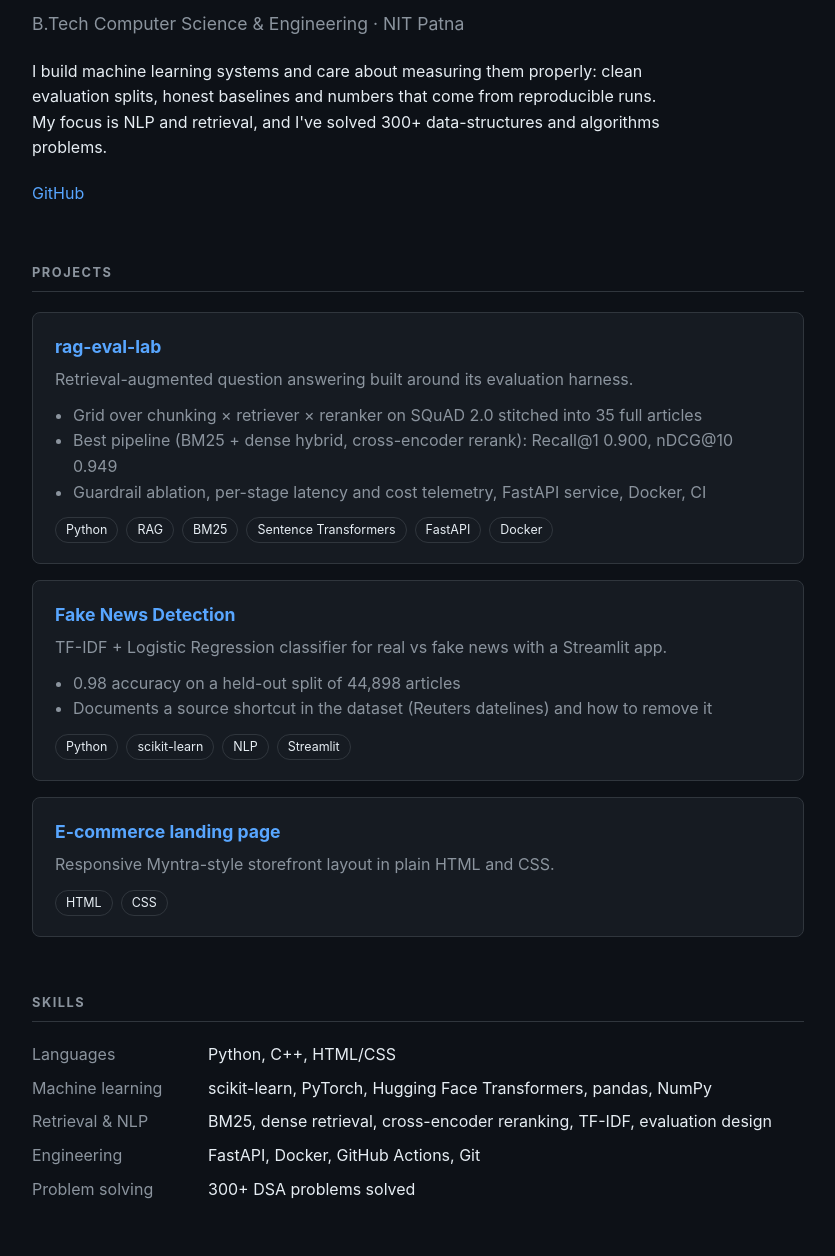
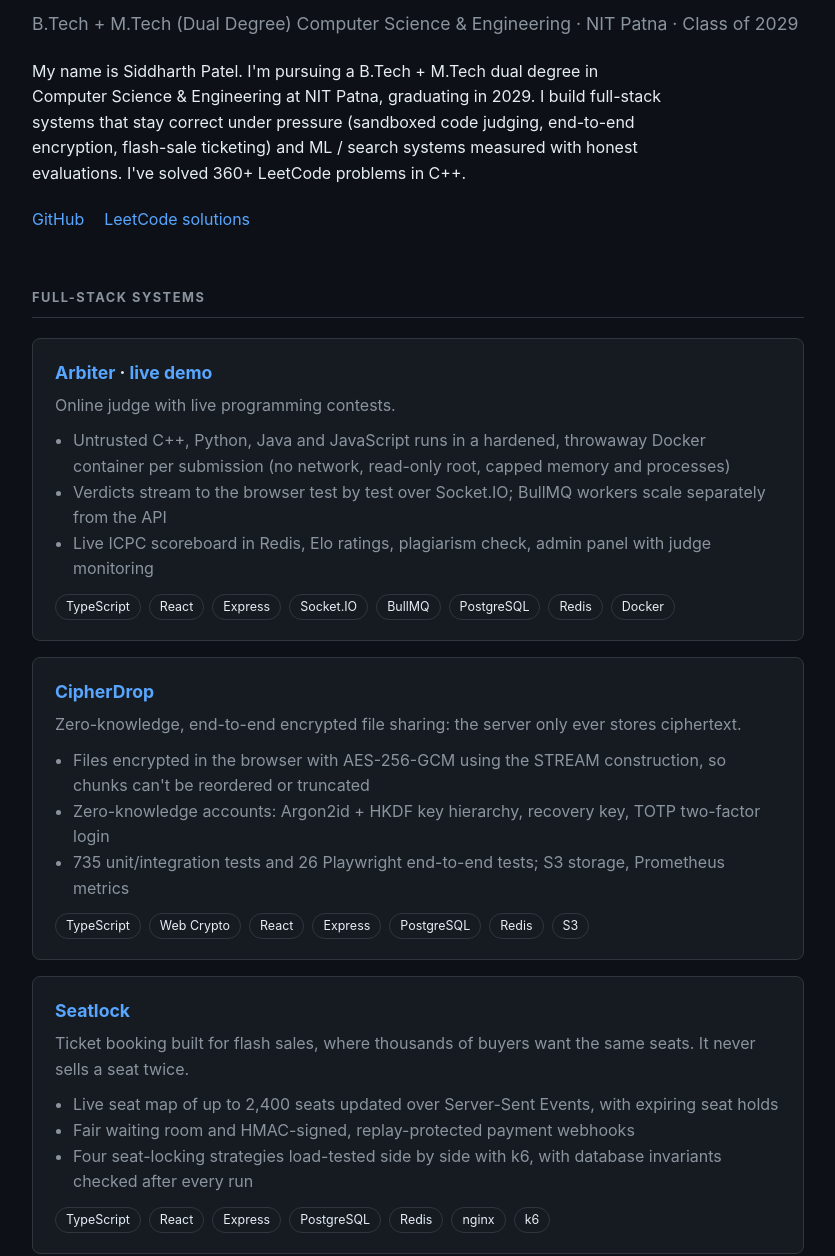
Before and after one commit to exotic-Siddharth/exotic-Siddharth.github.io, a plain HTML site: page index.html in a window 1280 px wide. Shown: the part 127-1383 px from the top of the page, without its empty margins (222-1057 px from the left). Drawn offline with Linux system fonts and the light colour scheme.

Commit message:
Update portfolio with all projects and dual-degree intro
Adds Arbiter, CipherDrop, Seatlock and Hinglish Product Search, groups
projects into full-stack and ML sections, and refreshes skills.

```diff
--- a/index.html
+++ b/index.html
@@ -3,8 +3,8 @@
 <head>
   <meta charset="UTF-8">
   <meta name="viewport" content="width=device-width, initial-scale=1.0">
-  <title>Siddharth Patel · Machine Learning</title>
-  <meta name="description" content="Siddharth Patel, B.Tech CSE at NIT Patna. Machine learning, NLP and retrieval systems.">
+  <title>Siddharth Patel · Full-stack &amp; ML Engineer</title>
+  <meta name="description" content="Siddharth Patel, B.Tech + M.Tech CSE at NIT Patna (2029). Full-stack systems, machine learning and retrieval.">
   <style>
     :root {
       --bg: #0d1117; --panel: #161b22; --line: #30363d;
@@ -48,19 +48,69 @@
 <main>
   <header>
     <h1>Siddharth Patel</h1>
-    <div class="role">B.Tech Computer Science &amp; Engineering · NIT Patna</div>
+    <div class="role">B.Tech + M.Tech (Dual Degree) Computer Science &amp; Engineering · NIT Patna · Class of 2029</div>
     <p>
-      I build machine learning systems and care about measuring them properly: clean evaluation
-      splits, honest baselines and numbers that come from reproducible runs. My focus is NLP and
-      retrieval, and I've solved 300+ data-structures and algorithms problems.
+      My name is Siddharth Patel. I'm pursuing a B.Tech + M.Tech dual degree in Computer Science &amp;
+      Engineering at NIT Patna, graduating in 2029. I build full-stack systems that stay correct under
+      pressure (sandboxed code judging, end-to-end encryption, flash-sale ticketing) and ML / search
+      systems measured with honest evaluations. I've solved 360+ LeetCode problems in C++.
     </p>
     <div class="links">
       <a href="https://github.com/exotic-Siddharth">GitHub</a>
+      <a href="https://github.com/exotic-Siddharth/leetcode-solutions">LeetCode solutions</a>
     </div>
   </header>
 
   <section>
-    <h2>Projects</h2>
+    <h2>Full-stack systems</h2>
+
+    <div class="card">
+      <h3><a href="https://github.com/exotic-Siddharth/arbiter">Arbiter</a> · <a href="https://20-205-104-24.sslip.io">live demo</a></h3>
+      <p>Online judge with live programming contests.</p>
+      <ul>
+        <li>Untrusted C++, Python, Java and JavaScript runs in a hardened, throwaway Docker container per submission (no network, read-only root, capped memory and processes)</li>
+        <li>Verdicts stream to the browser test by test over Socket.IO; BullMQ workers scale separately from the API</li>
+        <li>Live ICPC scoreboard in Redis, Elo ratings, plagiarism check, admin panel with judge monitoring</li>
+      </ul>
+      <div class="tags"><span>TypeScript</span><span>React</span><span>Express</span><span>Socket.IO</span><span>BullMQ</span><span>PostgreSQL</span><span>Redis</span><span>Docker</span></div>
+    </div>
+
+    <div class="card">
+      <h3><a href="https://github.com/exotic-Siddharth/cipherdrop">CipherDrop</a></h3>
+      <p>Zero-knowledge, end-to-end encrypted file sharing: the server only ever stores ciphertext.</p>
+      <ul>
+        <li>Files encrypted in the browser with AES-256-GCM using the STREAM construction, so chunks can't be reordered or truncated</li>
+        <li>Zero-knowledge accounts: Argon2id + HKDF key hierarchy, recovery key, TOTP two-factor login</li>
+        <li>735 unit/integration tests and 26 Playwright end-to-end tests; S3 storage, Prometheus metrics</li>
+      </ul>
+      <div class="tags"><span>TypeScript</span><span>Web Crypto</span><span>React</span><span>Express</span><span>PostgreSQL</span><span>Redis</span><span>S3</span></div>
+    </div>
+
+    <div class="card">
+      <h3><a href="https://github.com/exotic-Siddharth/seatlock">Seatlock</a></h3>
+      <p>Ticket booking built for flash sales, where thousands of buyers want the same seats. It never sells a seat twice.</p>
+      <ul>
+        <li>Live seat map of up to 2,400 seats updated over Server-Sent Events, with expiring seat holds</li>
+        <li>Fair waiting room and HMAC-signed, replay-protected payment webhooks</li>
+        <li>Four seat-locking strategies load-tested side by side with k6, with database invariants checked after every run</li>
+      </ul>
+      <div class="tags"><span>TypeScript</span><span>React</span><span>Express</span><span>PostgreSQL</span><span>Redis</span><span>nginx</span><span>k6</span></div>
+    </div>
+  </section>
+
+  <section>
+    <h2>Machine learning &amp; search</h2>
+
+    <div class="card">
+      <h3><a href="https://github.com/exotic-Siddharth/hinglish-product-search">Hinglish Product Search</a></h3>
+      <p>Product search for queries typed in Hinglish (romanised Hindi mixed with English), on Amazon's ESCI dataset.</p>
+      <ul>
+        <li>Hinglish query generator with a 185-word lexicon and spelling variants; held-out Hindi words to test generalisation</li>
+        <li>Thirteen retrieval setups compared (BM25 to a fine-tuned two-tower model) plus three rerankers, with bootstrap intervals</li>
+        <li>Served pipeline: FastAPI search API and demo page, int8-quantised reranker on CPU</li>
+      </ul>
+      <div class="tags"><span>Python</span><span>PyTorch</span><span>Sentence Transformers</span><span>BM25</span><span>FastAPI</span></div>
+    </div>
 
     <div class="card">
       <h3><a href="https://github.com/exotic-Siddharth/rag-eval-lab">rag-eval-lab</a></h3>
@@ -93,11 +143,13 @@
   <section>
     <h2>Skills</h2>
     <dl class="skills">
-      <dt>Languages</dt><dd>Python, C++, HTML/CSS</dd>
-      <dt>Machine learning</dt><dd>scikit-learn, PyTorch, Hugging Face Transformers, pandas, NumPy</dd>
-      <dt>Retrieval &amp; NLP</dt><dd>BM25, dense retrieval, cross-encoder reranking, TF-IDF, evaluation design</dd>
-      <dt>Engineering</dt><dd>FastAPI, Docker, GitHub Actions, Git</dd>
-      <dt>Problem solving</dt><dd>300+ DSA problems solved</dd>
+      <dt>Languages</dt><dd>C++, Python, TypeScript, JavaScript, SQL, HTML/CSS</dd>
+      <dt>Backend &amp; data</dt><dd>Node.js, Express, FastAPI, PostgreSQL, Redis, Prisma, BullMQ, Socket.IO</dd>
+      <dt>Frontend</dt><dd>React, Vite, Tailwind CSS, TanStack Query</dd>
+      <dt>Machine learning</dt><dd>PyTorch, Hugging Face Transformers, Sentence Transformers, scikit-learn, pandas, NumPy</dd>
+      <dt>Retrieval &amp; NLP</dt><dd>BM25, dense retrieval, hybrid fusion, cross-encoder reranking, RAG, evaluation design</dd>
+      <dt>DevOps &amp; testing</dt><dd>Docker, nginx, GitHub Actions, Vitest, Playwright, k6</dd>
+      <dt>Problem solving</dt><dd>360+ LeetCode problems solved in C++</dd>
     </dl>
   </section>
 
```
